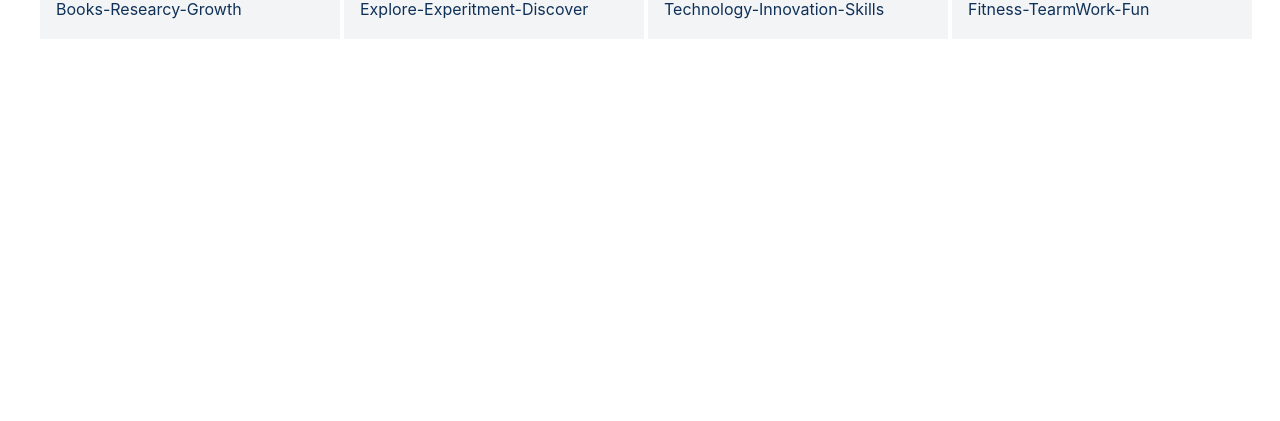
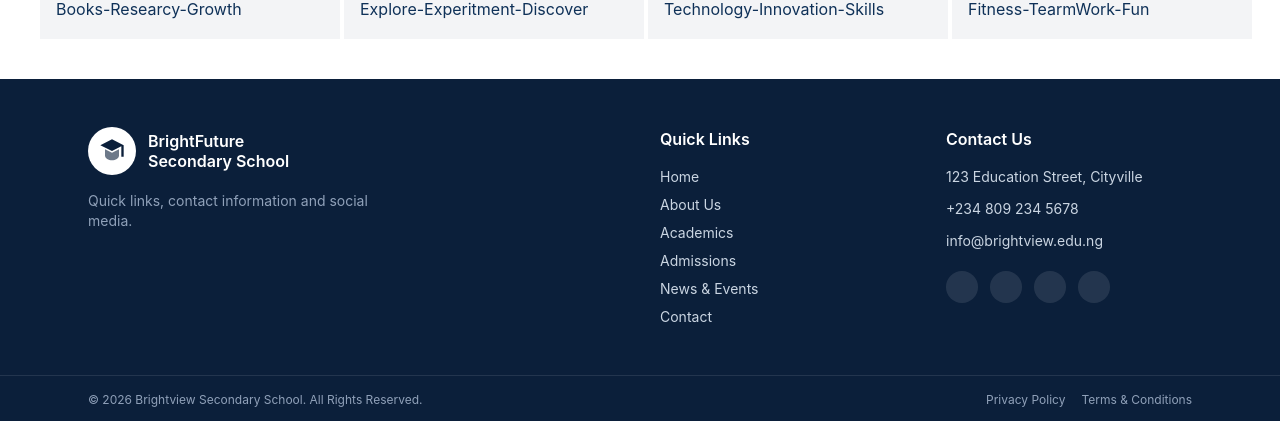
Before and after one commit to JohnMabas/Bright-Future, a React (Vite) app: page / in a window 1280 px wide. Shown: the part 1551-1972 px from the top of the page. Before the commit the page ends 1630 px from the top, so only its background shows below. Built offline with nearby package versions, Linux system fonts and the light colour scheme.

Commit message:
add footer component

```diff
--- a/src/App.jsx
+++ b/src/App.jsx
@@ -1,6 +1,7 @@
 
 import './App.css'
 import Facilities from './components/Facilities'
+import Footer from './components/Footer'
 import Hero from './components/Hero'
 import NavBar from './components/NavBar'
 import Stats from './components/Stats'
@@ -15,6 +16,7 @@ function App() {
       <Stats/>
       <WhyChoose/>
       <Facilities/>
+      <Footer/>
     </>
   )
 }
--- /dev/null
+++ b/src/components/Footer.jsx
@@ -0,0 +1,88 @@
+
+
+export default function Footer() {
+  return (
+    <div>
+       <footer className="bg-[#0b1f3a] text-slate-300">
+      <div className="max-w-6xl mx-auto px-6 py-12">
+        <div className="grid grid-cols-1 sm:grid-cols-2 lg:grid-cols-4 gap-10">
+
+          <div className="lg:col-span-2">
+            <div className="flex items-center gap-3">
+              <div className="w-12 h-12 rounded-full bg-white flex items-center justify-center shrink-0">
+                <svg viewBox="0 0 24 24" className="w-7 h-7 text-[#0b1f3a]" fill="currentColor">
+                  <path d="M12 2 2 7l10 5 8-4.1V17h2V7L12 2Z" />
+                  <path d="M6 10.5V16c0 2 3 4 6 4s6-2 6-4v-5.5l-6 3-6-3Z" opacity="0.6" />
+                </svg>
+              </div>
+              <div>
+                <p className="text-white font-semibold leading-tight"> BrightFuture</p>
+                <p className="text-white font-semibold leading-tight">Secondary School</p>
+              </div>
+            </div>
+            <p className="mt-4 text-sm text-slate-400 max-w-xs">
+              Quick links, contact information and social media.
+            </p>
+          </div>
+
+          <div>
+            <h3 className="text-white font-semibold mb-4">Quick Links</h3>
+            <ul className="space-y-2 text-sm">
+              <li><a href="#" className="hover:text-white transition-colors">Home</a></li>
+              <li><a href="#" className="hover:text-white transition-colors">About Us</a></li>
+              <li><a href="#" className="hover:text-white transition-colors">Academics</a></li>
+              <li><a href="#" className="hover:text-white transition-colors">Admissions</a></li>
+              <li><a href="#" className="hover:text-white transition-colors">News & Events</a></li>
+              <li><a href="#" className="hover:text-white transition-colors">Contact</a></li>
+            </ul>
+          </div>
+
+
+          <div>
+            <h3 className="text-white font-semibold mb-4">Contact Us</h3>
+            <ul className="space-y-3 text-sm">
+              <li className="flex items-start gap-2">
+                {/* <MapPin className="w-4 h-4 mt-0.5 shrink-0 text-slate-400" /> */}
+                <span>123 Education Street, Cityville</span>
+              </li>
+              <li className="flex items-center gap-2">
+                {/* <Phone className="w-4 h-4 shrink-0 text-slate-400" /> */}
+                <span>+234 809 234 5678</span>
+              </li>
+              <li className="flex items-center gap-2">
+                {/* <Mail className="w-4 h-4 shrink-0 text-slate-400" /> */}
+                <span>info@brightview.edu.ng</span>
+              </li>
+            </ul>
+
+            <div className="flex items-center gap-3 mt-5">
+              <a href="#" aria-label="Facebook" className="w-8 h-8 rounded-full bg-white/10 flex items-center justify-center hover:bg-white/20 transition-colors">
+                {/* <Facebook className="w-4 h-4" /> */}
+              </a>
+              <a href="#" aria-label="Twitter" className="w-8 h-8 rounded-full bg-white/10 flex items-center justify-center hover:bg-white/20 transition-colors">
+                {/* <Twitter className="w-4 h-4" /> */}
+              </a>
+              <a href="#" aria-label="Instagram" className="w-8 h-8 rounded-full bg-white/10 flex items-center justify-center hover:bg-white/20 transition-colors">
+                {/* <Instagram className="w-4 h-4" /> */}
+              </a>
+              <a href="#" aria-label="YouTube" className="w-8 h-8 rounded-full bg-white/10 flex items-center justify-center hover:bg-white/20 transition-colors">
+                {/* <Youtube className="w-4 h-4" /> */}
+              </a>
+            </div>
+          </div>
+        </div>
+      </div>
+
+      <div className="border-t border-white/10">
+        <div className="max-w-6xl mx-auto px-6 py-4 flex flex-col sm:flex-row items-center justify-between gap-3 text-xs text-slate-400">
+          <p>© 2026 Brightview Secondary School. All Rights Reserved.</p>
+          <div className="flex items-center gap-4">
+            <a href="#" className="hover:text-white transition-colors">Privacy Policy</a>
+            <a href="#" className="hover:text-white transition-colors">Terms &amp; Conditions</a>
+          </div>
+        </div>
+      </div>
+    </footer>
+    </div>
+  )
+}
```
